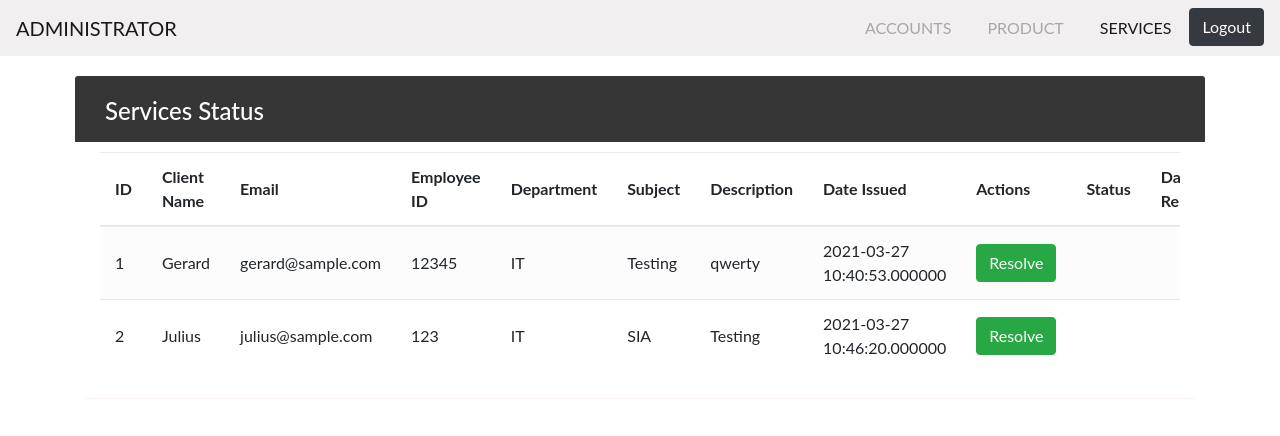
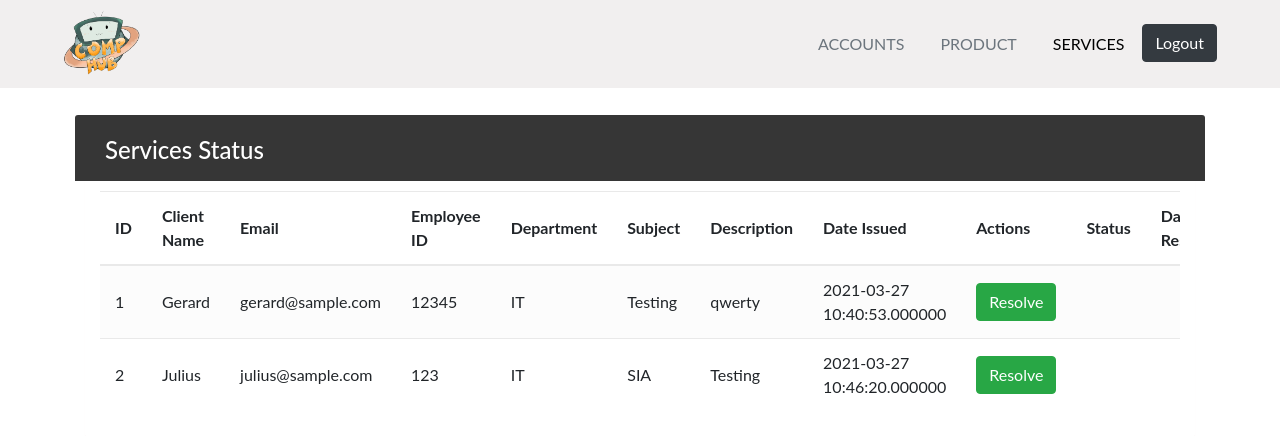
Before and after one commit to baconwrapped-coding/IT-Service-Request, a PHP site: page /admin/adminStatus.php in a window 1280 px wide. Shown: the top 436 px of the page. Run offline with PHP 8.4, Linux system fonts and the light colour scheme; data comes from the database, SQL or seed files in the repository; data that the repository does not hold is empty.

Commit message:
Add files via upload

```diff
--- a/admin/adminStatus.php
+++ b/admin/adminStatus.php
@@ -3,6 +3,7 @@
 <head>
   <title>Administrator</title>
   <meta charset="utf-8">
+  <link rel="shortcut icon" href="../images/CompHub-Logo.png" type="image/png+xml" />
   <meta name="viewport" content="width=device-width, initial-scale=1">
   <link rel="stylesheet" href="css/adminStatus.css">
   <link rel="stylesheet" href="https://maxcdn.bootstrapcdn.com/bootstrap/4.5.2/css/bootstrap.min.css">
@@ -18,15 +19,17 @@
       $result = $mysqli->query("SELECT * FROM ticket") or die($mysqli->error);
 ?>
 
-  <header>
-    <div class="container-fluid p-0">
-      <nav class="navbar navbar-expand-lg navbar-light">
-        <a class="navbar-brand" href="#">Administrator</a>
-        <button class="navbar-toggler" type="button" data-toggle="collapse" data-target="#navbarSupportedContent"
-          aria-controls="navbarSupportedContent" aria-expanded="false" aria-label="Toggle navigation">
+  <header class="container-fluid" style="margin-bottom: 125px">
+    <nav class="navbar navbar-expand-md navbar-custom fixed-top px-5 py-0">
+        <div class="container-fluid">
+            <a class="navbar-brand" href="home.php">
+                <img src="../images/CompHub-Logo.png" alt="CompHub" class="mx-auto my-1" style="height: 70px" />
+            </a>
+            <button class="navbar-toggler custom-toggler" type="button" data-bs-toggle="collapse" data-bs-target="#collapsibleNavbar" aria-controls="collapsibleNavbar" aria-expanded="false" aria-label="Toggle navigation">
                 <span class="navbar-toggler-icon"></span>
             </button>
-        <div class="collapse navbar-collapse" id="navbarSupportedContent">
+
+            <div class="collapse navbar-collapse my-2 py-2" id="collapsibleNavbar">
               <ul class="navbar-nav ml-lg-auto">
                 <li class="nav-item">
                   <a class="nav-link disabled" href="adminUser.php">Accounts<span class="sr-only">(current)</span></a>
@@ -42,8 +45,8 @@
                 </li>
               </ul>
             </div>
+          </div>
       </nav>
-    </div>
   </header>
 
   <div class="container">
```
Lines whose indentation alone changed are shown as unchanged.
